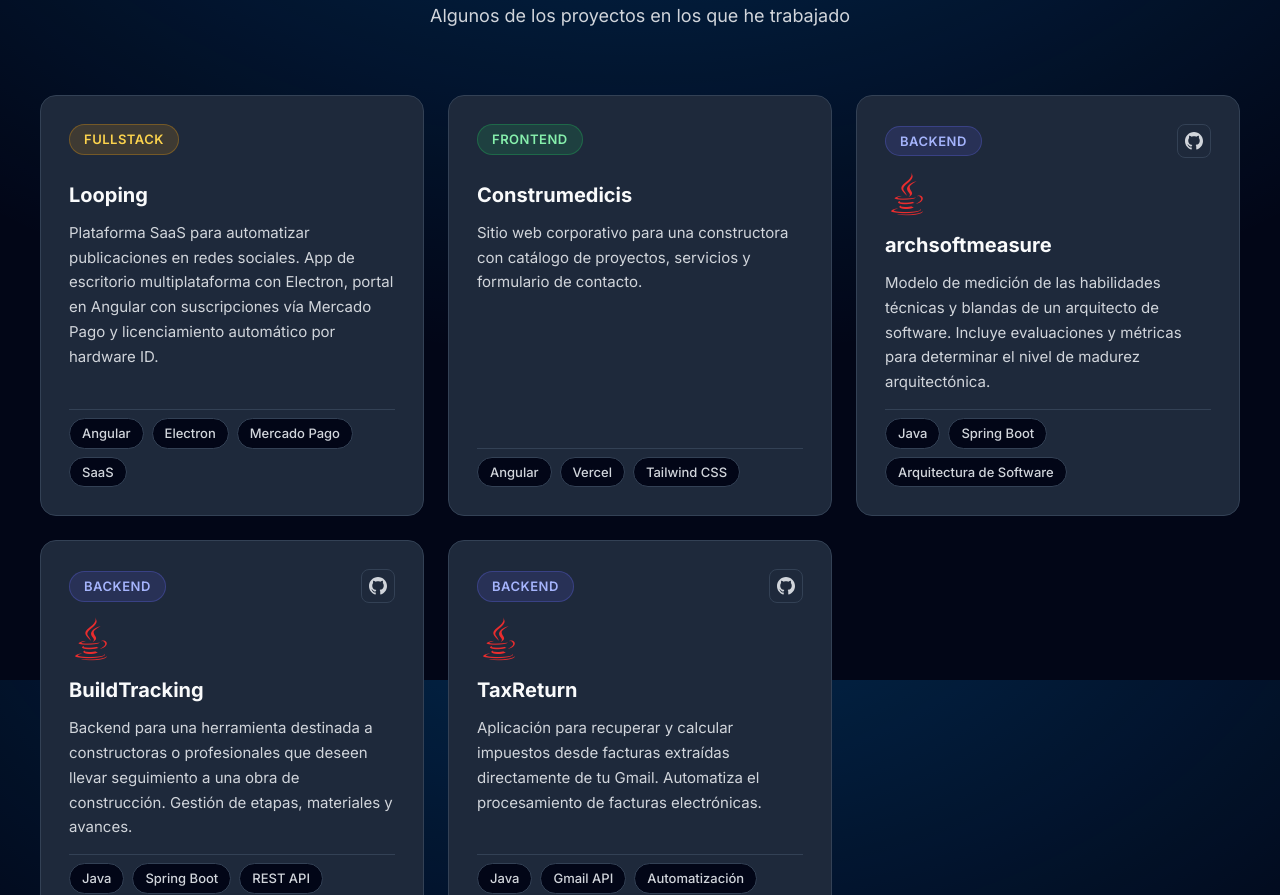
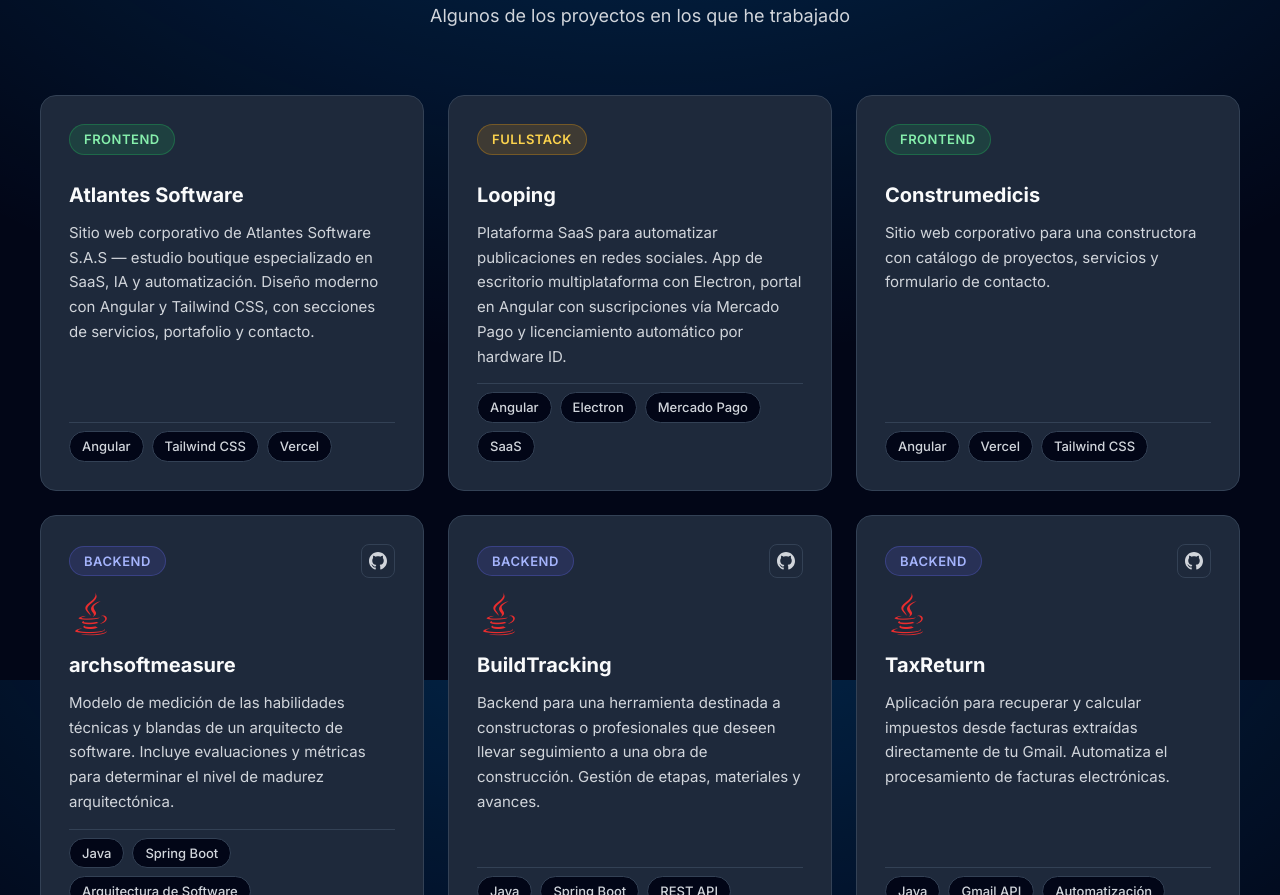
Before and after one commit to Juan-MZ/portafolio, an Angular app: page / in a window 1280 px wide. Shown: the part 3320-4215 px from the top of the page. Built offline with nearby package versions, Linux system fonts and the light colour scheme.

Commit message:
feat: agregar atlantes.dev a proyectos y links en experiencia

```diff
--- a/src/app/data/projects.data.ts
+++ b/src/app/data/projects.data.ts
@@ -13,6 +13,18 @@
 }
 
 export const PROJECTS: Project[] = [
+  {
+    title: 'Atlantes Software',
+    description:
+      'Sitio web corporativo de Atlantes Software S.A.S — estudio boutique especializado en SaaS, IA y automatización. Diseño moderno con Angular y Tailwind CSS, con secciones de servicios, portafolio y contacto.',
+    descriptionEn:
+      'Corporate website for Atlantes Software S.A.S — a boutique studio specializing in SaaS, AI and automation. Modern design built with Angular and Tailwind CSS, featuring services, portfolio and contact sections.',
+    image: 'devicon-angular-plain',
+    tags: ['Angular', 'Tailwind CSS', 'Vercel'],
+    category: 'Frontend',
+    featured: true,
+    link: 'https://www.atlantes.dev',
+  },
   {
     title: 'Looping',
     description:
--- a/src/app/pages/experience/experience-page.component.ts
+++ b/src/app/pages/experience/experience-page.component.ts
@@ -27,6 +27,7 @@
     title: 'Co-Founder | CEO & CTO | Solutions Architect',
     organization: 'ATLANTES SOFTWARE S.A.S',
     period: 'Mar. 2026 – Actualidad',
+    url: 'https://www.atlantes.dev',
     description: [
       'Dirección ejecutiva y técnica de la empresa.',
       'Diseño de arquitectura de soluciones de software para clientes.',
@@ -49,6 +50,7 @@
     title: 'Desarrollador de Software FullStack',
     organization: 'Software Mobile Solutions Ltda.',
     period: 'Mayo 2023 – Actualidad',
+    url: 'https://somos.biz',
     description: [
       'Mantenimiento de código y aplicación de buenas prácticas de desarrollo.',
       'Diseño y conexión de Bases de datos con PostgreSQL.',
@@ -221,6 +223,14 @@
                 <ul *ngIf="item.description" class="item-desc">
                   <li *ngFor="let desc of getDescription(item)">{{ desc }}</li>
                 </ul>
+                <a *ngIf="item.url" [href]="item.url" target="_blank" rel="noopener noreferrer" class="org-link">
+                  <svg width="13" height="13" viewBox="0 0 24 24" fill="none" stroke="currentColor" stroke-width="2.5" stroke-linecap="round" stroke-linejoin="round">
+                    <path d="M18 13v6a2 2 0 0 1-2 2H5a2 2 0 0 1-2-2V8a2 2 0 0 1 2-2h6"/>
+                    <polyline points="15 3 21 3 21 9"/>
+                    <line x1="10" y1="14" x2="21" y2="3"/>
+                  </svg>
+                  Visitar sitio
+                </a>
               </div>
             </div>
           </div>
@@ -492,6 +502,24 @@
       line-height: 1.5;
     }
 
+    .org-link {
+      display: inline-flex;
+      align-items: center;
+      gap: 0.4rem;
+      margin-top: 0.85rem;
+      font-size: 0.82rem;
+      font-weight: 600;
+      color: var(--primary);
+      text-decoration: none;
+      opacity: 0.85;
+      transition: opacity 0.2s ease, gap 0.2s ease;
+    }
+
+    .org-link:hover {
+      opacity: 1;
+      gap: 0.55rem;
+    }
+
     /* Certifications grid */
     .certs-grid {
       display: flex;
```
